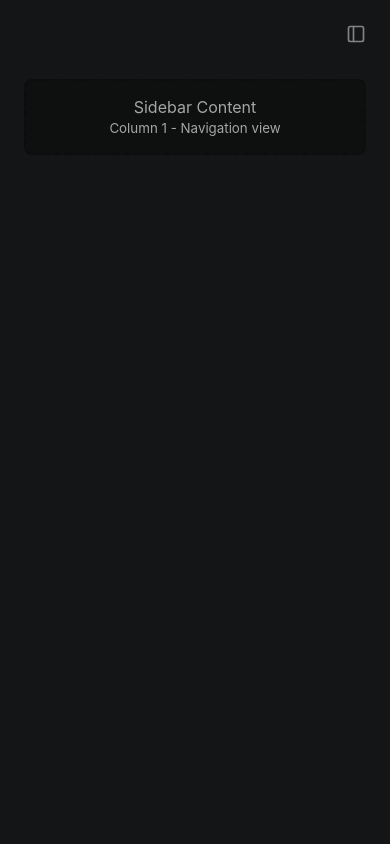
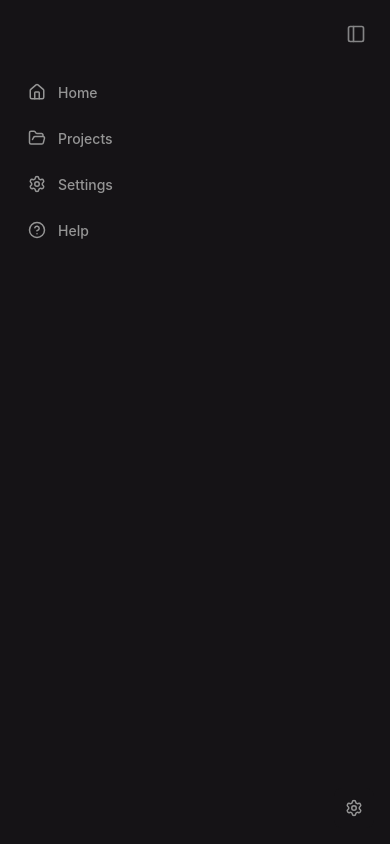
Before and after one commit to HutsonLabs/cross-platform-base, a React (Create React App) app: page / in a window 390 px wide. Built offline with nearby package versions, Linux system fonts and the light colour scheme; the HTML template or start-up script is replaced by a standard one.

Commit message:
stable modal

```diff
--- /dev/null
+++ b/src/components/layouts/modal.tsx
@@ -0,0 +1,36 @@
+import React from 'react';
+import { X } from 'lucide-react';
+import './../../styles/components/layouts/modal.css';
+
+interface SettingsModalProps {
+  isOpen: boolean;
+  onClose: () => void;
+}
+
+const SettingsModal: React.FC<SettingsModalProps> = ({ isOpen, onClose }) => {
+  const handleEscapeKey = (e: React.KeyboardEvent) => {
+    if (e.key === 'Escape') {
+      onClose();
+    }
+  };
+
+  const handleBackdropClick = (e: React.MouseEvent) => {
+    if (e.target === e.currentTarget) {
+      onClose();
+    }
+  };
+
+  if (!isOpen) return null;
+
+  return (
+    <div
+      className="settings-modal"
+      onKeyDown={handleEscapeKey}
+      onClick={handleBackdropClick}
+      tabIndex={-1}
+    >
+    </div>
+  );
+};
+
+export default SettingsModal;
--- a/src/components/layouts/sidebar.tsx
+++ b/src/components/layouts/sidebar.tsx
@@ -1,7 +1,8 @@
-import React from 'react';
+import React, { useState } from 'react';
 import * as Separator from '@radix-ui/react-separator';
 import * as Toggle from '@radix-ui/react-toggle';
-import { PanelLeft } from 'lucide-react';
+import { PanelLeft, Home, FolderOpen, Settings, HelpCircle } from 'lucide-react';
+import SettingsModal from './modal';
 import './../../styles/components/layouts/sidebar.css';
 
 interface SidebarProps {
@@ -10,13 +11,22 @@ interface SidebarProps {
 }
 
 const Sidebar: React.FC<SidebarProps> = ({ collapsed, onToggleSidebar }) => {
+  const [settingsOpen, setSettingsOpen] = useState(false);
+
+  const navigationItems = [
+    { icon: Home, label: 'Home', href: '/' },
+    { icon: FolderOpen, label: 'Projects', href: '/projects' },
+    { icon: Settings, label: 'Settings', href: '/settings' },
+    { icon: HelpCircle, label: 'Help', href: '/help' }
+  ];
+
   return (
+    <>
       <div className="sidebar">
         <nav className="sidebar__nav">
           <div className="sidebar__header">
             <div className="sidebar__title">
             </div>
-          {/* Show close toggle in upper right when sidebar is visible */}
             {onToggleSidebar && (
               <Toggle.Root
                 pressed={false}
@@ -28,14 +38,39 @@ const Sidebar: React.FC<SidebarProps> = ({ collapsed, onToggleSidebar }) => {
             )}
           </div>
           <div className="sidebar__content">
-          <div className="right-panel__placeholder">
-            Sidebar Content
-            <br />
-            <small>Column 1 - Navigation view</small>
+            <ul className="sidebar__menu">
+              {navigationItems.map((item, index) => {
+                const IconComponent = item.icon;
+                return (
+                  <li key={index} className="sidebar__menu-item">
+                    <a href={item.href} className="sidebar__menu-link">
+                      <IconComponent size={18} className="sidebar__menu-icon" />
+                      <span className="sidebar__menu-label">{item.label}</span>
+                    </a>
+                  </li>
+                );
+              })}
+            </ul>
           </div>
+
+          {/* Settings Button at Bottom */}
+          <div className="sidebar__footer">
+            <button
+              className="sidebar__settings-button"
+              onClick={() => setSettingsOpen(true)}
+              aria-label="Open settings"
+            >
+              <Settings size={18} />
+            </button>
           </div>
         </nav>
       </div>
+
+      <SettingsModal
+        isOpen={settingsOpen}
+        onClose={() => setSettingsOpen(false)}
+      />
+    </>
   );
 };
 
--- a/src/styles/colors.css
+++ b/src/styles/colors.css
@@ -1,5 +1,5 @@
 :root {
-  --primary: #181a1b;
+  --primary: #1a181b;
   --accent: #3c9cfb;
   --text: #a5a5a6;
 
@@ -18,6 +18,7 @@
 
   /* Text colors */
   --color-text-low: var(--text);
+  --color-text-medium: color-mix(in srgb, var(--text) 90%, black);
   --color-text-high: color-mix(in srgb, var(--text) 80%, black);
 
   /* Accent colors */
--- /dev/null
+++ b/src/styles/components/layouts/modal.css
@@ -0,0 +1,134 @@
+/* Full-screen settings modal - always full screen on all platforms */
+.settings-modal {
+  position: fixed;
+  top: 0;
+  left: 0;
+  right: 0;
+  bottom: 0;
+  z-index: 1000;
+  background-color: var(--color-bg-surface);
+  display: flex;
+  flex-direction: column;
+  animation: slideInSettings 250ms ease-out;
+}
+
+.settings-modal__container {
+  width: 100%;
+  height: 100%;
+  display: flex;
+  flex-direction: column;
+}
+
+.settings-modal__header {
+  display: flex;
+  align-items: center;
+  justify-content: space-between;
+  padding: 2rem;
+  border-bottom: 1px solid var(--color-border-subtle);
+  flex-shrink: 0;
+  background-color: var(--color-bg-surface);
+}
+
+.settings-modal__title {
+  font-size: 2rem;
+  font-weight: 700;
+  color: var(--color-text-high);
+  margin: 0;
+}
+
+.settings-modal__close {
+  display: flex;
+  align-items: center;
+  justify-content: center;
+  width: 44px;
+  height: 44px;
+  border: none;
+  border-radius: 8px;
+  background: transparent;
+  color: var(--color-text-medium);
+  cursor: pointer;
+  transition: all 0.15s ease;
+}
+
+.settings-modal__close:hover {
+  background-color: var(--color-bg-hover);
+  color: var(--color-text-high);
+}
+
+.settings-modal__close:focus {
+  outline: 2px solid var(--color-border-focus);
+  outline-offset: 2px;
+}
+
+.settings-modal__body {
+  flex: 1;
+  overflow-y: auto;
+  padding: 2rem;
+  max-width: 800px;
+  margin: 0 auto;
+  width: 100%;
+}
+
+/* Settings Sections */
+.settings-section {
+  margin-bottom: 3rem;
+}
+
+.settings-section:last-child {
+  margin-bottom: 0;
+}
+
+.settings-section__title {
+  font-size: 1.5rem;
+  font-weight: 600;
+  color: var(--color-text-high);
+  margin: 0 0 0.5rem 0;
+}
+
+.settings-section__description {
+  color: var(--color-text-medium);
+  font-size: 0.875rem;
+  margin: 0 0 1.5rem 0;
+  line-height: 1.5;
+}
+
+.settings-placeholder {
+  background-color: var(--color-bg-subtle);
+  border: 2px dashed var(--color-border-subtle);
+  border-radius: 8px;
+  padding: 2rem;
+  text-align: center;
+  color: var(--color-text-low);
+  font-style: italic;
+}
+
+/* Animations */
+@keyframes slideInSettings {
+  from {
+    opacity: 0;
+    transform: translateX(100%);
+  }
+  to {
+    opacity: 1;
+    transform: translateX(0);
+  }
+}
+
+/* Mobile adjustments */
+@media (max-width: 768px) {
+  .settings-modal__header {
+    padding: 1.5rem;
+  }
+
+  .settings-modal__title {
+    font-size: 1.75rem;
+  }
+
+  .settings-modal__body {
+    padding: 1.5rem;
+  }
+
+  .settings-section__title {
+    font-size: 1.25rem;
+  }
+}
--- a/src/styles/components/layouts/sidebar.css
+++ b/src/styles/components/layouts/sidebar.css
@@ -63,8 +63,244 @@
 }
 
 .sidebar__content {
-  padding: 0.5rem;
+  padding: 0;
   color: var(--color-text-low);
   overflow-y: auto;
-  height: calc(100% - 60px); /* Account for header */
+  height: calc(100% - 80px); /* Account for header and separator */
 }
+
+/* Navigation Menu Styles */
+.sidebar__menu {
+  list-style: none;
+  padding: 0;
+  margin: 0;
+}
+
+.sidebar__menu-item {
+  margin-bottom: 0.25rem;
+}
+
+.sidebar__menu-link {
+  display: flex;
+  align-items: center;
+  gap: 0.75rem;
+  padding: 0.75rem;
+  border-radius: 6px;
+  text-decoration: none;
+  color: var(--color-text-medium);
+  font-size: 0.875rem;
+  font-weight: 500;
+  transition: all 0.15s ease;
+  cursor: pointer;
+}
+
+.sidebar__menu-link:hover {
+  background-color: var(--color-bg-hover);
+  color: var(--color-text-high);
+}
+
+.sidebar__menu-link:focus {
+  outline: 2px solid var(--color-border-focus);
+  outline-offset: -2px;
+}
+
+.sidebar__menu-icon {
+  flex-shrink: 0;
+  color: inherit;
+}
+
+.sidebar__menu-label {
+  flex: 1;
+  color: inherit;
+}
+
+/* Add to existing sidebar.css */
+
+/* Settings Footer */
+.sidebar__footer {
+  position: absolute;
+  bottom: 1rem;
+  right: 1rem;
+}
+
+.sidebar__settings-button {
+  display: flex;
+  align-items: center;
+  justify-content: center;
+  width: 40px;
+  height: 40px;
+  border: none;
+  border-radius: 8px;
+  background-color: var(--color-bg-surface);
+  color: var(--color-text-medium);
+  cursor: pointer;
+  transition: all 0.15s ease;
+}
+
+.sidebar__settings-button:hover {
+  background-color: var(--color-bg-hover);
+  color: var(--color-text-high);
+}
+
+.sidebar__settings-button:focus {
+  outline: 2px solid var(--color-border-focus);
+  outline-offset: 2px;
+}
+
+/* Settings Modal */
+.settings-modal {
+  position: fixed;
+  top: 0;
+  left: 0;
+  right: 0;
+  bottom: 0;
+  z-index: 1000;
+  display: flex;
+  align-items: center;
+  justify-content: center;
+  animation: fadeIn 200ms ease-out;
+}
+
+.settings-modal__backdrop {
+  position: absolute;
+  top: 0;
+  left: 0;
+  right: 0;
+  bottom: 0;
+  background-color: rgba(0, 0, 0, 0.5);
+  backdrop-filter: blur(4px);
+}
+
+.settings-modal__container {
+  position: relative;
+  /* background-color: var(--color-bg-surface); */
+  border-radius: 12px;
+  /* box-shadow: 0 25px 50px -12px rgba(0, 0, 0, 0.25); */
+  width: 90vw;
+  max-width: 500px;
+  max-height: 85vh;
+  display: flex;
+  flex-direction: column;
+  animation: slideUp 200ms ease-out;
+}
+
+/* Mobile: Full-screen experience */
+@media (max-width: 768px) {
+  .settings-modal__container {
+    width: 100vw;
+    height: 100vh;
+    max-width: none;
+    max-height: none;
+    border-radius: 0;
+  }
+}
+
+.settings-modal__header {
+  display: flex;
+  align-items: center;
+  justify-content: space-between;
+  padding: 1.5rem;
+  /* border-bottom: 1px solid var(--color-border-subtle); */
+  flex-shrink: 0;
+}
+
+.settings-modal__title {
+  font-size: 1.25rem;
+  font-weight: 600;
+  color: var(--color-text-high);
+  margin: 0;
+}
+
+.settings-modal__close {
+  display: flex;
+  align-items: center;
+  justify-content: center;
+  width: 32px;
+  height: 32px;
+  border: none;
+  border-radius: 6px;
+  background: transparent;
+  color: var(--color-text-medium);
+  cursor: pointer;
+  transition: all 0.15s ease;
+}
+
+.settings-modal__close:hover {
+  background-color: var(--color-bg-hover);
+  color: var(--color-text-high);
+}
+
+.settings-modal__close:focus {
+  outline: 2px solid var(--color-border-focus);
+  outline-offset: 2px;
+}
+
+.settings-modal__body {
+  padding: 1.5rem;
+  overflow-y: auto;
+  flex: 1;
+}
+
+/* Animations */
+@keyframes fadeIn {
+  from { opacity: 0; }
+  to { opacity: 1; }
+}
+
+@keyframes slideUp {
+  from {
+    opacity: 0;
+    transform: translateY(20px) scale(0.95);
+  }
+  to {
+    opacity: 1;
+    transform: translateY(0) scale(1);
+  }
+}
+
+/* Mobile animation - slide up from bottom */
+@media (max-width: 768px) {
+  @keyframes slideUp {
+    from {
+      opacity: 0;
+      transform: translateY(100%);
+    }
+    to {
+      opacity: 1;
+      transform: translateY(0);
+    }
+  }
+}
+
+/* Add only these new styles to existing sidebar.css */
+
+/* Settings Footer */
+.sidebar__footer {
+  position: absolute;
+  bottom: 1rem;
+  right: 1rem;
+}
+
+.sidebar__settings-button {
+  display: flex;
+  align-items: center;
+  justify-content: center;
+  width: 40px;
+  height: 40px;
+  border: none;
+  border-radius: 8px;
+  background-color: var(--color-bg-surface);
+  color: var(--color-text-medium);
+  cursor: pointer;
+  transition: all 0.15s ease;
+}
+
+.sidebar__settings-button:hover {
+  background-color: var(--color-bg-hover);
+  color: var(--color-text-high);
+}
+
+.sidebar__settings-button:focus {
+  outline: 2px solid var(--color-border-focus);
+  outline-offset: 2px;
+}
```
Lines whose indentation alone changed are shown as unchanged.
